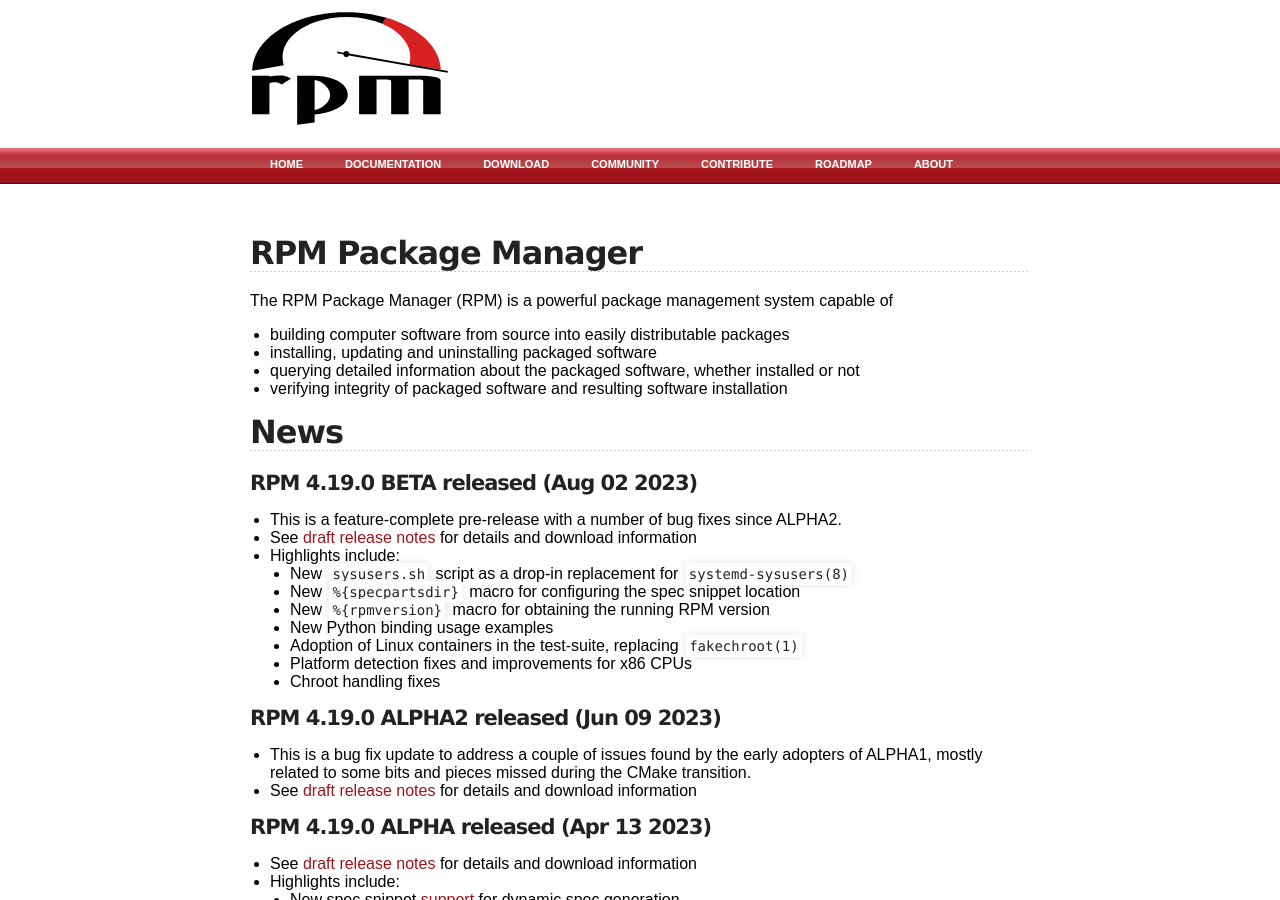
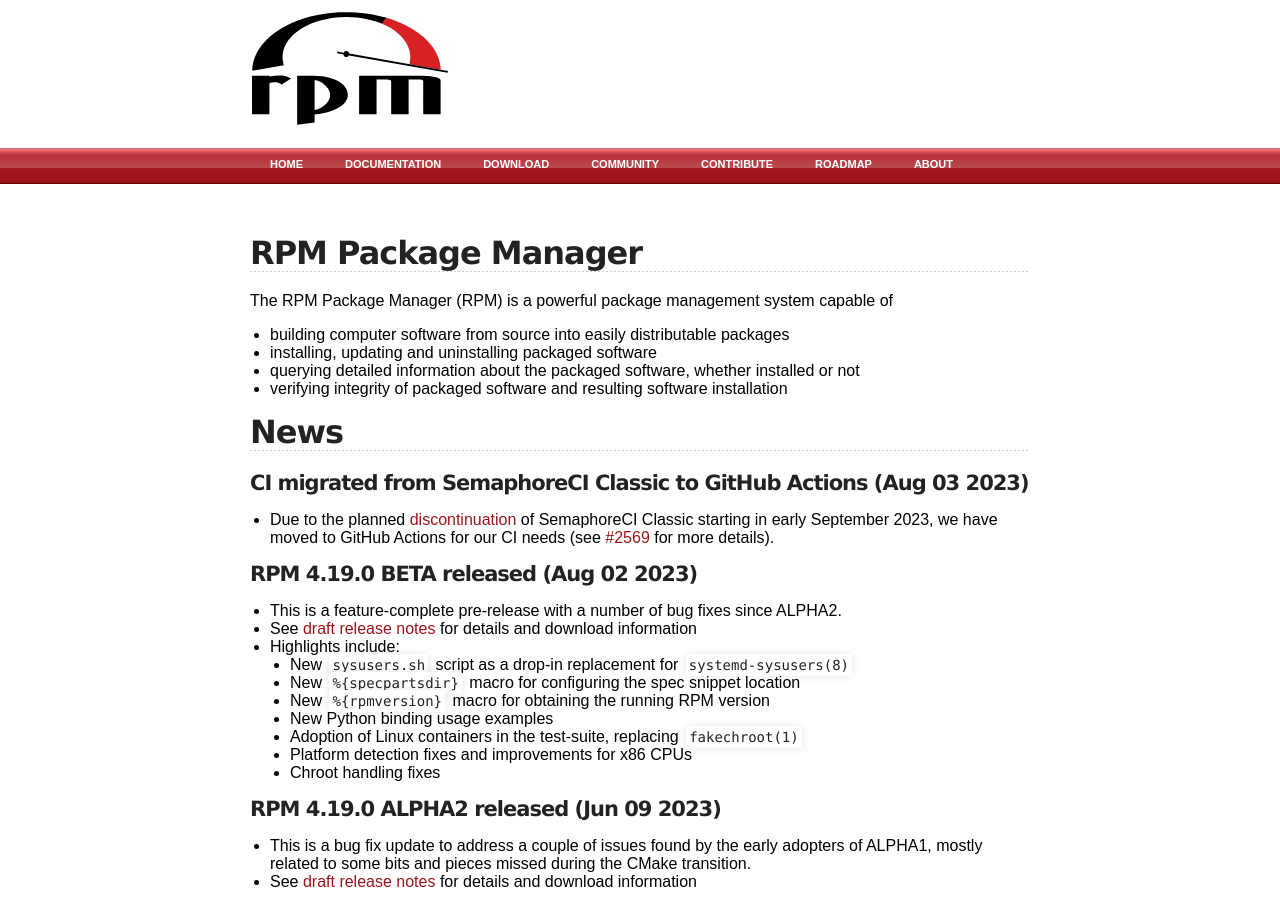
Before and after one commit to rpm-software-management/rpm-web, a Jekyll site: the page built from index.md, in a window 1280 px wide and 900 px high. Built offline with Jekyll 4.4.1, drawn with Linux system fonts in a browser that asks for light colours.

Commit message:
Add a note about GH actions migration

```diff
--- a/index.md
+++ b/index.md
@@ -15,6 +15,12 @@ capable of
 * verifying integrity of packaged software and resulting software installation
 
 ## News
+
+#### CI migrated from SemaphoreCI Classic to GitHub Actions (Aug 03 2023)
+* Due to the planned [discontinuation](https://semaphoreci.com/blog/semaphore-classic-deprecation)
+  of SemaphoreCI Classic starting in early September 2023, we have moved to
+  GitHub Actions for our CI needs
+  (see [#2569](https://github.com/rpm-software-management/rpm/issues/2569) for more details).
 
 #### RPM 4.19.0 BETA released (Aug 02 2023)
 * This is a feature-complete pre-release with a number of bug fixes since ALPHA2.
```
Also changed, not shown: timeline.md (+6 -0 lines).
